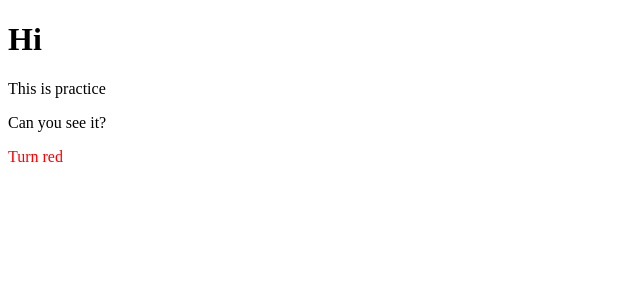
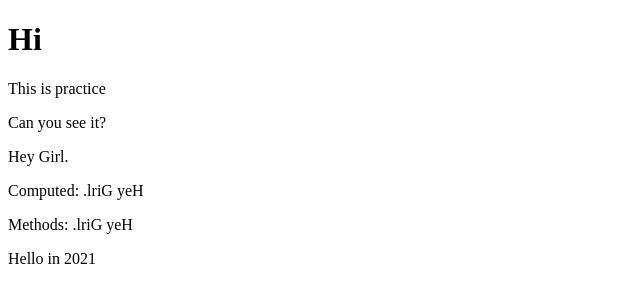
Before and after one commit to clingoram/practice, a plain HTML site: page index.html in a window 1280 px wide. Shown: the whole page, without its empty margins (0-640 px from the left). Drawn offline with nearby package versions, Linux system fonts and the light colour scheme.

Commit message:
practice computed and methods

```diff
--- a/index.html
+++ b/index.html
@@ -13,23 +13,13 @@
         <p>Can you see it?</p>
         <!-- vue -->
         <div id="section-for-vue">
-            <!-- <p v-once>Use v-once for never change: {{ message }}</p> -->
             <p>{{message}}</p>
-
-            <!-- <span>Using v-html directive(Very danger):</span>
-            <p v-html="html">{{html}} </p>
-            <p v-text="html">{{html}}</p> -->
+            <p>Computed: {{ reverseMessageCom }}</p>
+            <p>Methods: {{ reverseMessage() }}</p>
             <p>Hello in {{ copyright }}</p>
         </div>
 
     </div>
-
-
-    <!-- to load app.js template html id -->
-    <script type="text/x-template" id="test">
-        <span style="color:red">Turn red</span>
-    </script>
-
 
     <!-- jQuery -->
     <script src="https://code.jquery.com/jquery-2.2.4.min.js"
--- a/javascript/vue/app.js
+++ b/javascript/vue/app.js
@@ -1,38 +1,25 @@
 let dataM = {
   message: 'Hey Girl.',
-  // html: '<span style="color:red">Turn red</span>',
   copyright: new Date().getFullYear()
 }
 
-// Object.freeze(dataM);
-
-
-// game's data type
-// let game = {
-//   img: 'src',
-//   // img: {
-//   //   src: String,
-//   //   alt: String
-//   // },
-//   title: 'string / html',
-//   description: 'string / html',
-//   price: Number,
-//   price: {
-//     type: String,
-//     count: Number
-//   },
-//   count: Number
-// }
-
 let vm = new Vue({
   el: '#section-for-vue',
-  // template: '<span style="color:red">Turn red</span>',
-  template: '#test',
   data: dataM,
-  creatd: function () {
-    console.log(this);
+  // 資料參數直接處理資料可以用computed
+  computed: {
+    reverseMessageCom: function () {
+      console.log('computed');
+      return this.message.split('').reverse().join('');
+    },
   },
-  method() {
-
-  }
+  // 若computed property和methods同名，會優先較methods，若不同名，則是computed
+  // mwthods要呼叫，每呼叫一次就重新執行
+  methods: {
+    reverseMessage: function () {
+      console.log('method');
+      // 因為是吃dataM的meeage，所以一旦dataM的meeage有改變，所有跟message有關的(不管是computed、method都會跟著變)
+      return this.message.split('').reverse().join('');
+    }
+  },
 })
```
